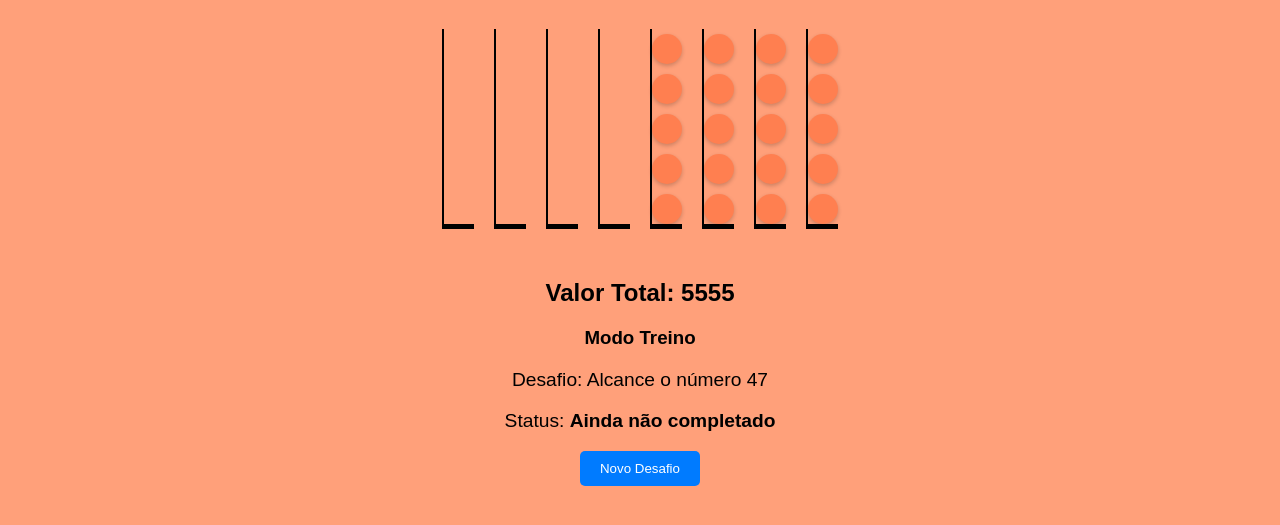
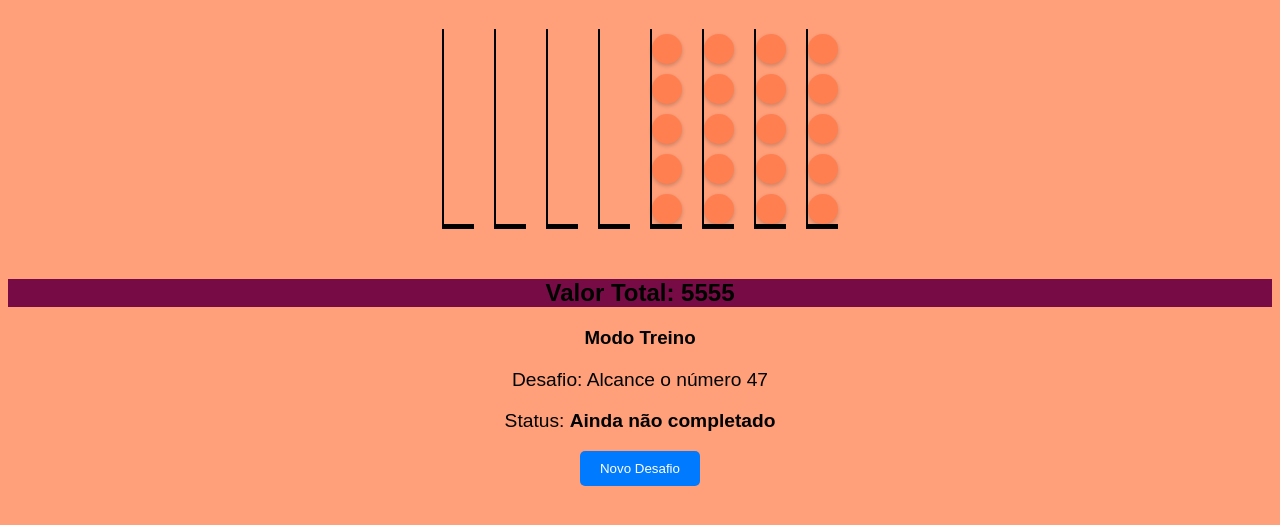
Before and after one commit to adriel-loopes/Abaco, a plain HTML site: page index.html in a window 1280 px wide. Shown: the part 79-604 px from the top of the page. Drawn offline with Linux system fonts and the light colour scheme.

Commit message:
Update style.css

```diff
--- a/style.css
+++ b/style.css
@@ -76,6 +76,7 @@ body {
 
   #resultado {
     margin-top: 20px;
+    background-color: #770b46
   }
 
   #modo-treino {
```
